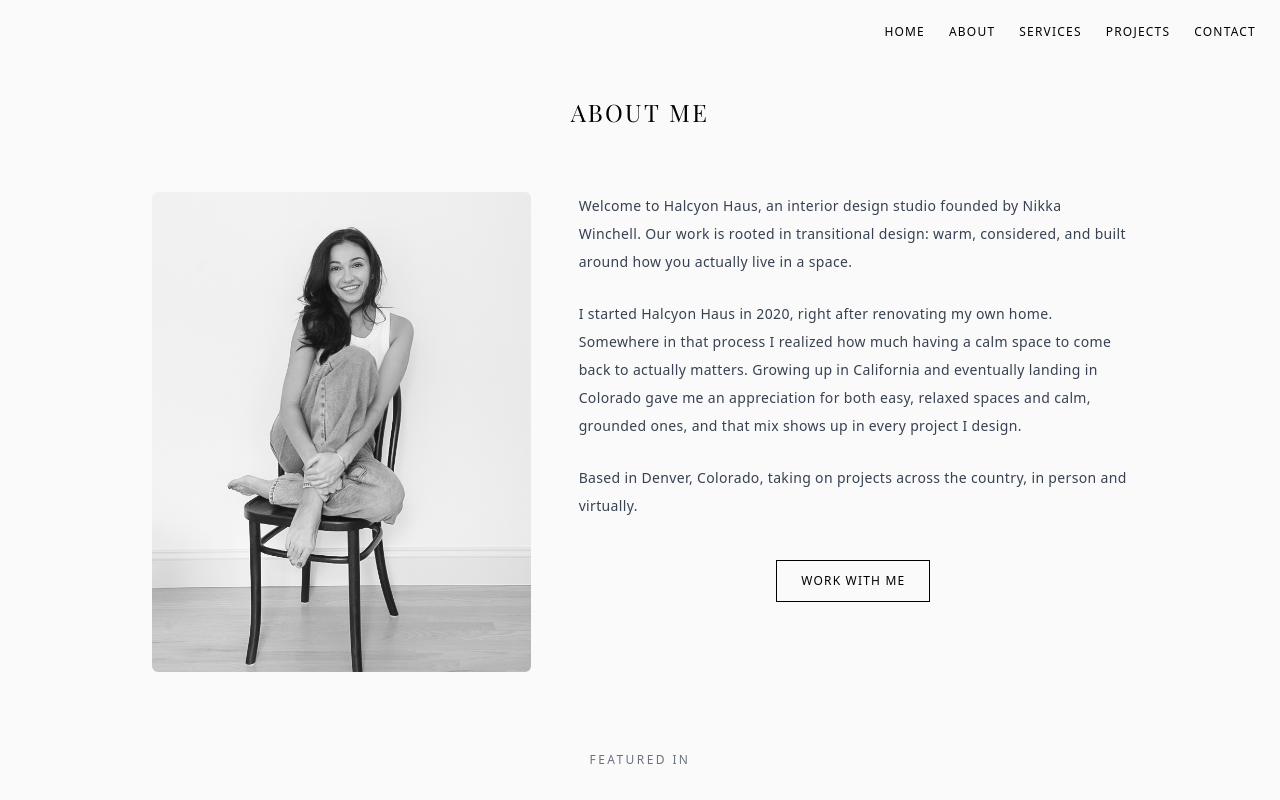
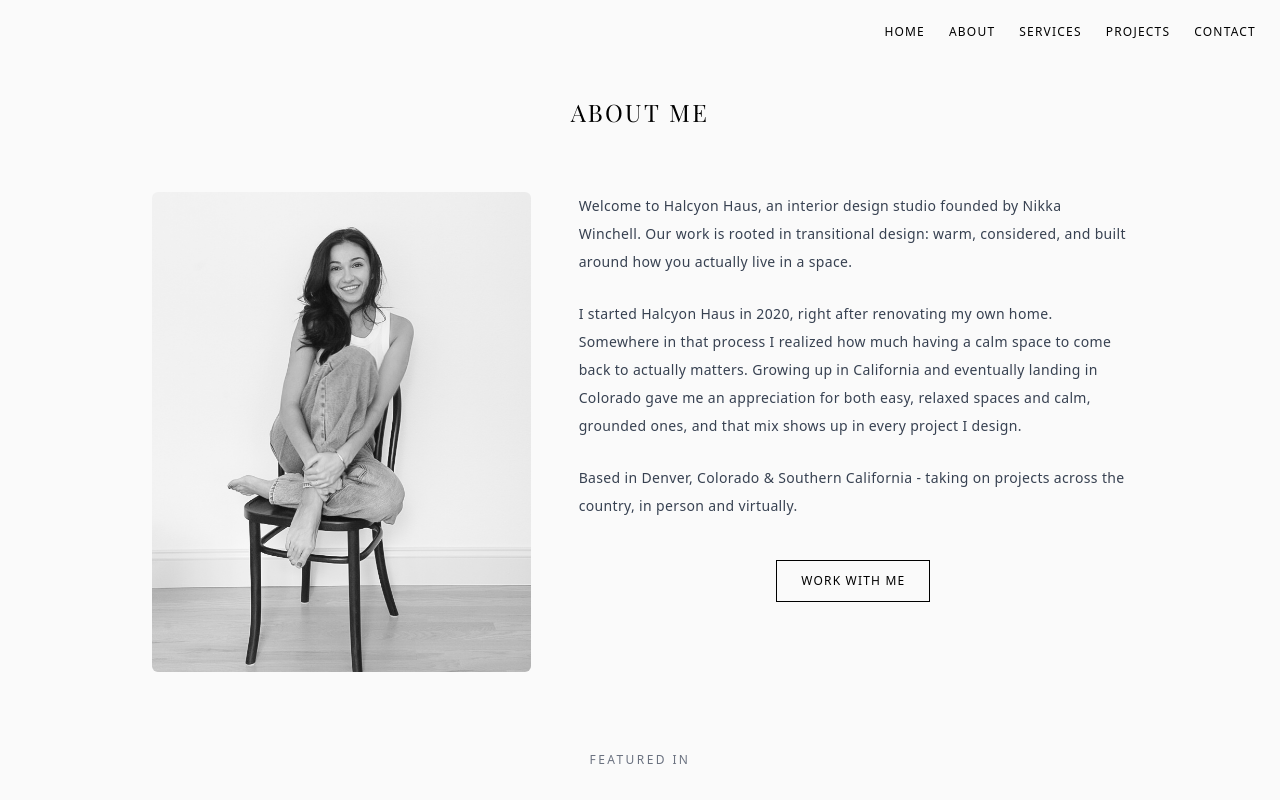
Before and after one commit to HalcyonHaus/halcyonhaus-site, a Next.js app: page /about in a window 1280 px wide. Shown: the top 800 px of the page. Built offline with nearby package versions, Linux system fonts and the light colour scheme.

Commit message:
Update about.js

```diff
--- a/pages/about.js
+++ b/pages/about.js
@@ -62,7 +62,7 @@ export default function AboutPage() {
               I started Halcyon Haus in 2020, right after renovating my own home. Somewhere in that process I realized how much having a calm space to come back to actually matters. Growing up in California and eventually landing in Colorado gave me an appreciation for both easy, relaxed spaces and calm, grounded ones, and that mix shows up in every project I design.
             </p>
             <p>
-              Based in Denver, Colorado, taking on projects across the country, in person and virtually.
+              Based in Denver, Colorado & Southern California - taking on projects across the country, in person and virtually.
             </p>
 
             <div className="pt-4 text-center">
```
